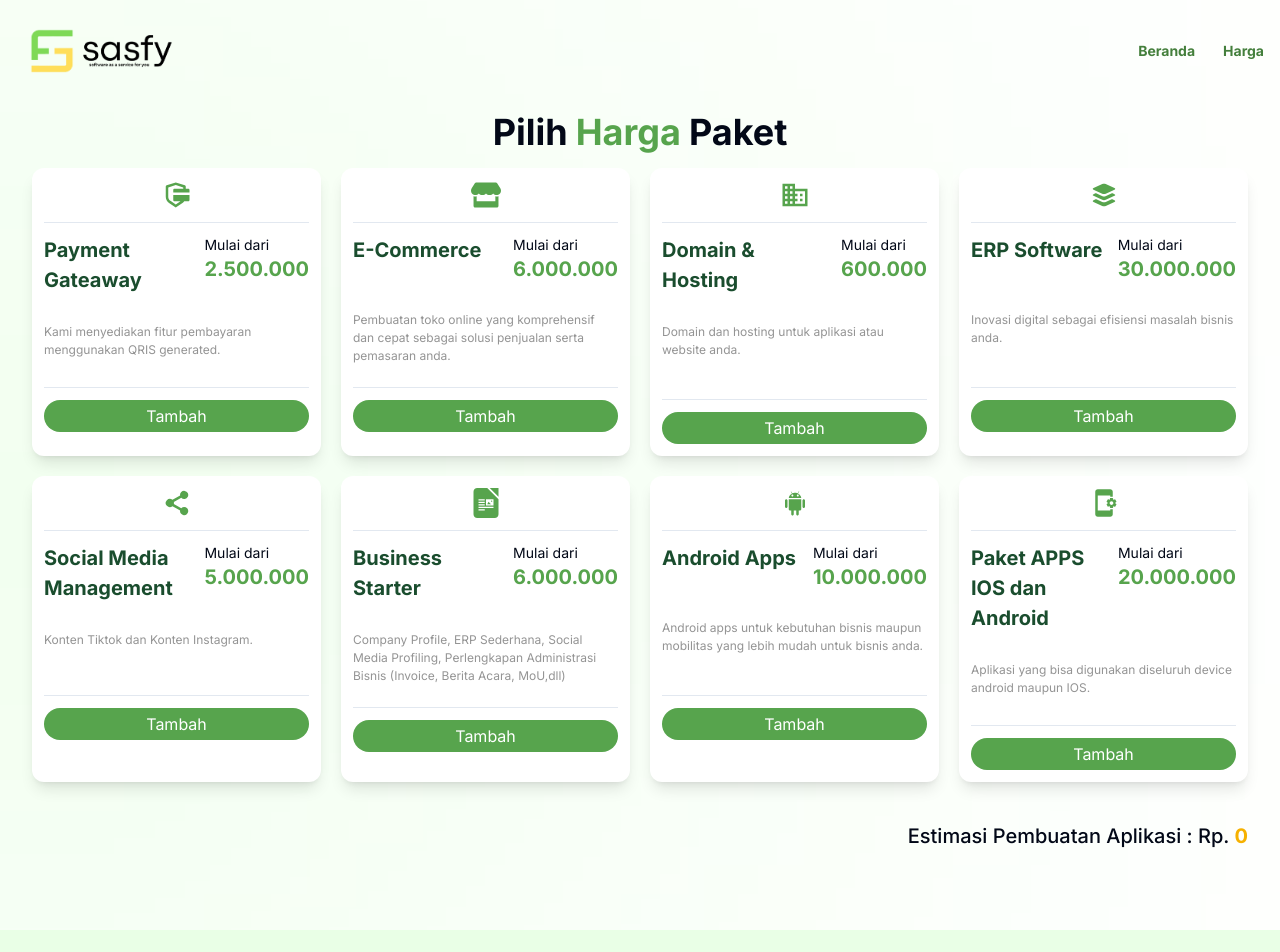
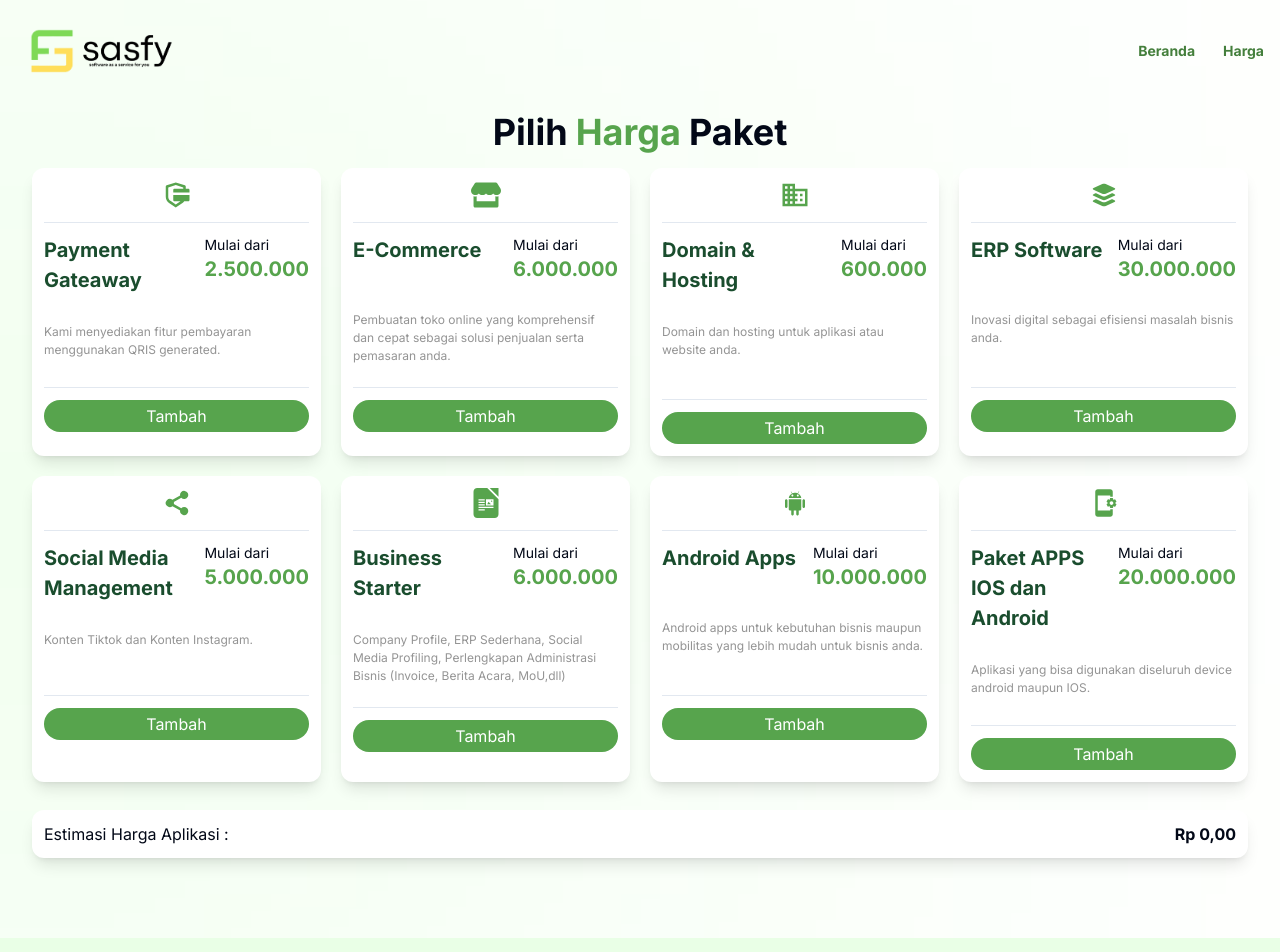
Before and after one commit to KhafidzHaikal/Sasfy-Company, a Next.js app: page /harga in a window 1280 px wide. Shown: the top 952 px of the page. Built offline with nearby package versions, Linux system fonts and the light colour scheme.

Commit message:
update idr totally

```diff
--- a/src/app/harga/page.tsx
+++ b/src/app/harga/page.tsx
@@ -71,6 +71,8 @@ export default function page() {
 
   const getButtonBackgroundColor = (index: number) =>
     buttonStates[index] ? "#57A44D" : "#FF0000";
+
+  const formattedSum = new Intl.NumberFormat('id-ID', { style: 'currency', currency: 'IDR' }).format(sum);
 
   return (
     <main>
@@ -304,10 +306,12 @@ export default function page() {
               </button>
             </div>
           </div>
-          <h1 className="lg:text-right font-medium text-lg lg:text-xl my-10">
-            Estimasi Pembuatan Aplikasi : Rp.{" "}
-            <span className="text-[#F6B100] font-bold">{sum}</span>
+        </div>
+        <div className="shadow-lg rounded-xl p-3 bg-white mt-7 flex justify-between w-full">
+          <h1 className="text-md font-normal">
+            Estimasi Harga Aplikasi :
           </h1>
+            <span className="font-bold"> {formattedSum}</span>
         </div>
       </section>
       <section className="bg-[#E9FFE6] my-20">
--- a/src/app/layout.tsx
+++ b/src/app/layout.tsx
@@ -24,7 +24,7 @@ export default function RootLayout({
           crawlSpeed={200}
           height={3}
           crawl={true}
-          showSpinner={true}
+          showSpinner={false}
           easing="ease"
           speed={200}
           shadow="0 0 10px #2299DD,0 0 5px #2299DD"
```
